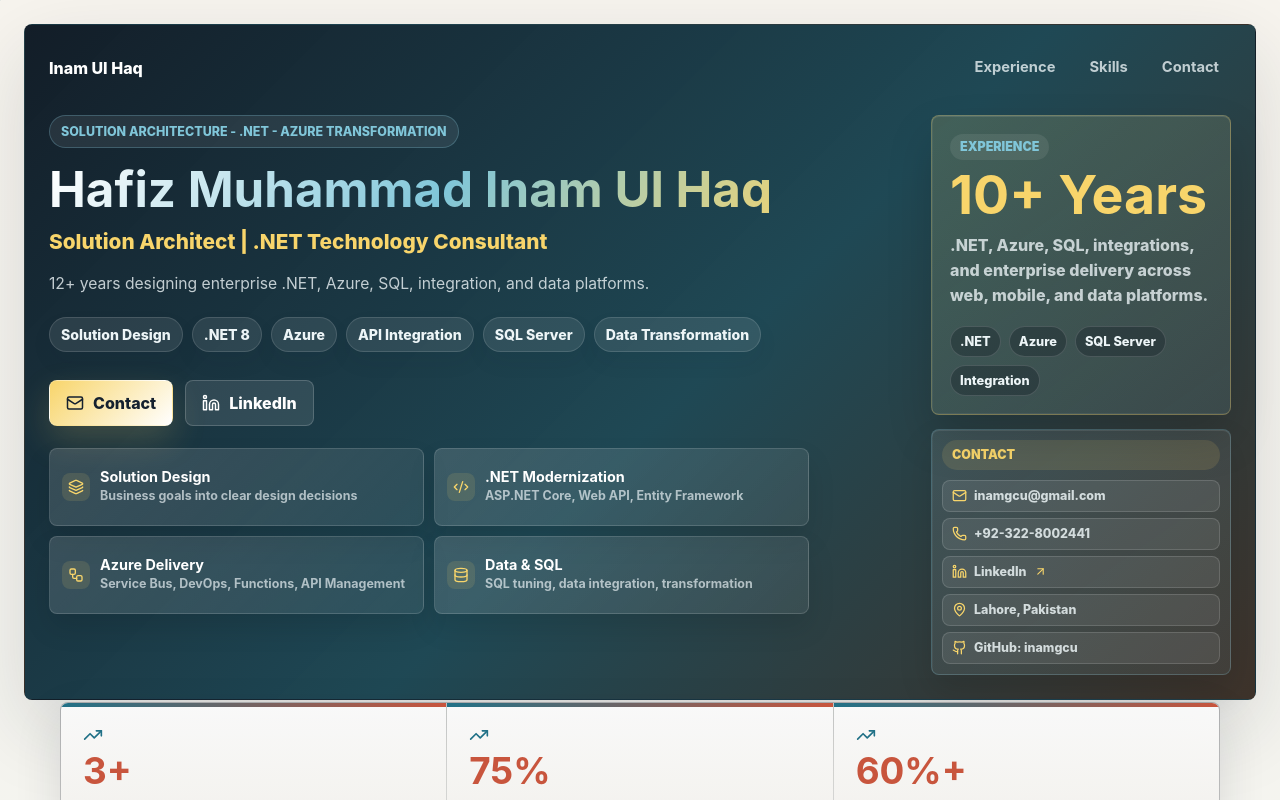
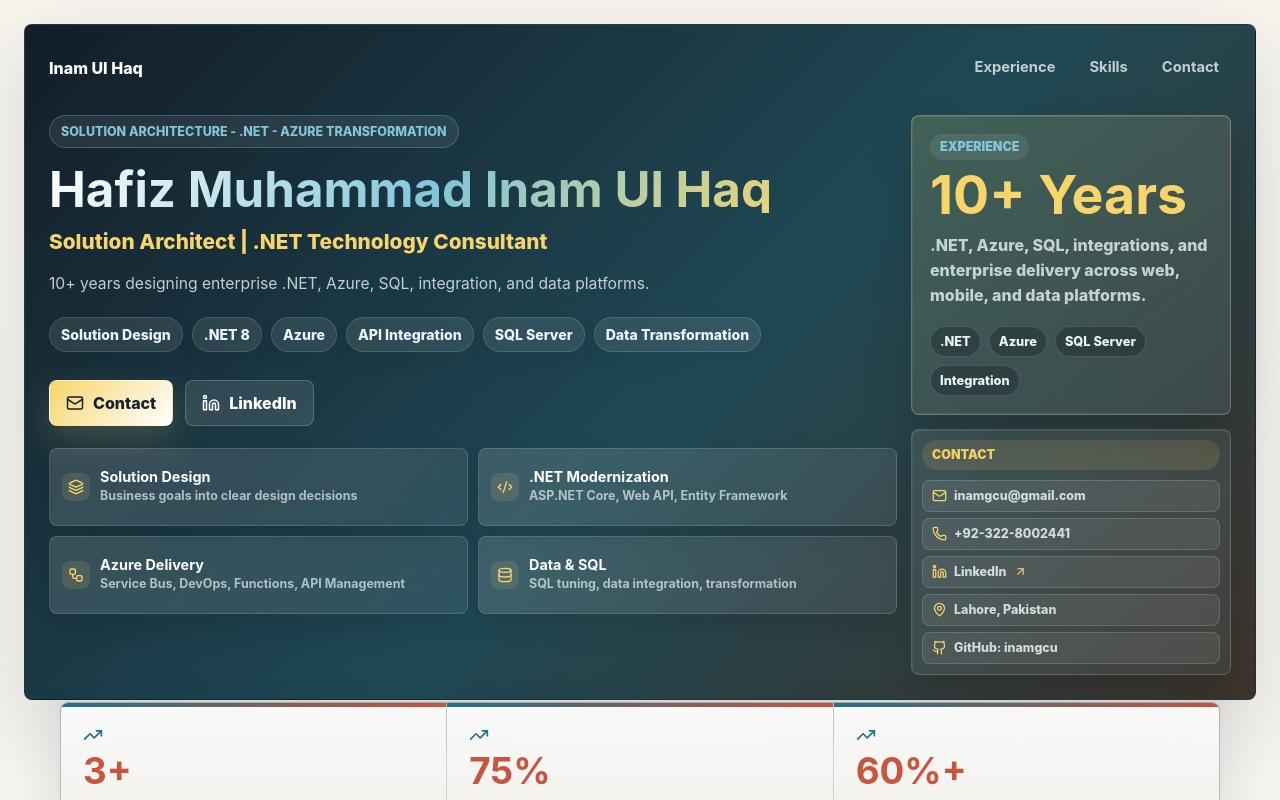
Before and after one commit to inamgcu/portfolio, a React (Vite) app: page / in a window 1280 px wide. Shown: the top 800 px of the page. Built offline with nearby package versions, Linux system fonts and the light colour scheme.

Commit message:
Tighten hero center spacing

```diff
--- a/src/main.jsx
+++ b/src/main.jsx
@@ -39,7 +39,7 @@ const profile = {
   email: "inamgcu@gmail.com",
   linkedin: "https://www.linkedin.com/in/hafiz-inam-ul-haq-605b611a/",
   summary:
-    "12+ years designing enterprise .NET, Azure, SQL, integration, and data platforms."
+    "10+ years designing enterprise .NET, Azure, SQL, integration, and data platforms."
 };
 
 const competencies = [
@@ -461,7 +461,7 @@ function App() {
           </div>
           <div className="experience-stats" aria-label="Experience highlights">
             <span><strong>5</strong> companies</span>
-            <span><strong>12+</strong> years</span>
+            <span><strong>10+</strong> Years</span>
             <span><strong>3</strong> senior leadership roles</span>
           </div>
         </div>
--- a/src/styles.css
+++ b/src/styles.css
@@ -159,8 +159,8 @@ main {
 
 .hero__grid {
   display: grid;
-  grid-template-columns: minmax(0, 1.08fr) minmax(300px, 0.34fr);
-  gap: 20px;
+  grid-template-columns: minmax(0, 1fr) minmax(320px, 0.36fr);
+  gap: 14px;
   align-items: start;
   padding: 28px 0 0;
 }
@@ -366,7 +366,7 @@ h1 {
 }
 
 .hero-board {
-  width: min(760px, 100%);
+  width: 100%;
   margin: 22px 0 0;
   display: block;
 }
```
